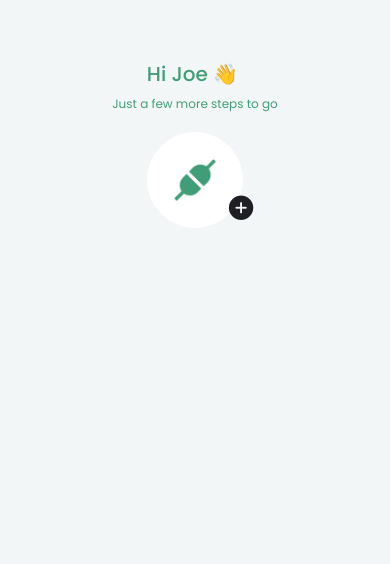
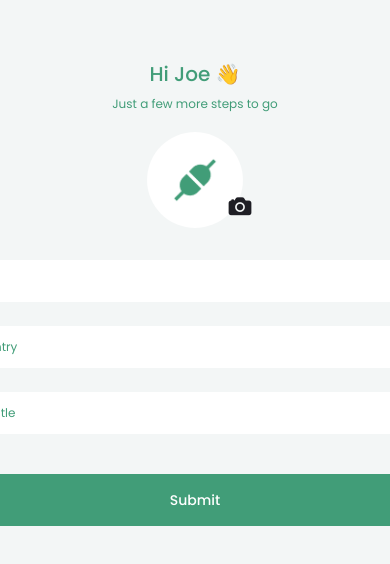
Before and after one commit to OluwasegunChinye/kejro, a React Native app: screen /register in a window 390 px wide. Shown: the top 564 px of the page. Built offline with nearby package versions, Linux system fonts and the light colour scheme.

Commit message:
registration screen done

```diff
--- a/src/components/AppInput.js
+++ b/src/components/AppInput.js
@@ -15,7 +15,7 @@ const AppInput = ({
 }) => {
     return (
         <TextInput
-            style={{width: width * 0.75}}
+            style={{width: width * 0.75, fontSize: 12, }}
             placeholderTextColor={COLORS.primary}
             className="rounded-md font-[poppins] py-3 bg-white pl-3"
             placeholder={placeholder}
--- a/src/screens/Register.js
+++ b/src/screens/Register.js
@@ -12,10 +12,16 @@ import * as Yup from 'yup';
 import * as ImagePicker from 'expo-image-picker';
 
 import { COLORS } from '../constants/theme';
-import { Icons } from '../components';
+import { AppBtn, AppInput, Icons } from '../components';
 import imgPlaceHolder from '../../assets/klogo.png';
 
 const { height, width } = Dimensions.get('screen');
+
+const SignupSchema = Yup.object().shape({
+    city: Yup.string().required('required'),
+    country: Yup.string().required('required'),
+    role: Yup.string().required('required'),
+});
 
 const Register = ({ route, navigation }) => {
     // const user = route.params.userName;
@@ -39,16 +45,13 @@ const Register = ({ route, navigation }) => {
     };
 
     return (
-        <ScrollView
-            className="flex-1"
-            style={{ backgroundColor: COLORS.secondary }}
-        >
+        <View className="flex-1" style={{ backgroundColor: COLORS.secondary }}>
             <View className="items-center" style={{ marginTop: height * 0.1 }}>
                 <Text
                     className="font-[poppins-m] text-xl"
                     style={{ color: COLORS.primary }}
                 >
-                    Hi Joe 👋{' '}
+                    Hi Joe 👋
                 </Text>
                 <Text
                     className="font-[poppins] mt-2 text-xs"
@@ -67,14 +70,90 @@ const Register = ({ route, navigation }) => {
                         onPress={pickImage}
                     >
                         <Icons
-                            name="add-circle"
-                            size={30}
+                            name="camera"
+                            size={26}
                             color={COLORS.tertiary}
                         />
                     </TouchableOpacity>
                 </View>
             </View>
+
+            <Formik
+                initialValues={{
+                    city: '',
+                    country: '',
+                    role: '',
+                }}
+                validationSchema={SignupSchema}
+                onSubmit={(values) => {}}
+            >
+                {({
+                    values,
+                    errors,
+                    touched,
+                    handleChange,
+                    setFieldTouched,
+                    handleSubmit,
+                }) => (
+                    <ScrollView>
+                        <View className="items-center mt-8">
+                            <View className="">
+                                <AppInput
+                                    placeholder="enter your city"
+                                    // autoComplete="off"
+                                    autoCapitalize="words"
+                                    value={values.city}
+                                    onChangeText={handleChange('city')}
+                                    onBlur={() => setFieldTouched('city')}
+                                />
+                                {touched.city && errors.city && (
+                                    <Text className="font-[poppins] text-xs text-red-500 pl-1 ">
+                                        {errors.city}
+                                    </Text>
+                                )}
+                            </View>
+                            <View className="mt-6">
+                                <AppInput
+                                    placeholder="enter your country"
+                                    // autoComplete="off"
+                                    autoCapitalize="words"
+                                    value={values.country}
+                                    onChangeText={handleChange('country')}
+                                    onBlur={() => setFieldTouched('country')}
+                                />
+                                {touched.country && errors.country && (
+                                    <Text className="font-[poppins] text-xs text-red-500 pl-1 ">
+                                        {errors.country}
+                                    </Text>
+                                )}
+                            </View>
+                            <View className="mt-6">
+                                <AppInput
+                                    placeholder="enter your job title"
+                                    // autoComplete="off"
+                                    autoCapitalize="words"
+                                    value={values.role}
+                                    onChangeText={handleChange('role')}
+                                    onBlur={() => setFieldTouched('role')}
+                                />
+                                {touched.role && errors.role && (
+                                    <Text className="font-[poppins] text-xs text-red-500 pl-1 ">
+                                        {errors.role}
+                                    </Text>
+                                )}
+                            </View>
+
+                            <View className=" mt-10">
+                                <AppBtn
+                                    title="Submit"
+                                    backgroundColor={COLORS.primary}
+                                />
+                            </View>
+                        </View>
                     </ScrollView>
+                )}
+            </Formik>
+        </View>
     );
 };
 
--- a/src/screens/SignUp.js
+++ b/src/screens/SignUp.js
@@ -98,7 +98,7 @@ const SignUp = ({ navigation }) => {
                                     onBlur={() => setFieldTouched('firstName')}
                                 />
                                 {touched.firstName && errors.firstName && (
-                                    <Text className="font-[poppins] text-xs text-red-500">
+                                    <Text className="font-[poppins] text-xs text-red-500 pl-1">
                                         {errors.firstName}
                                     </Text>
                                 )}
@@ -114,7 +114,7 @@ const SignUp = ({ navigation }) => {
                                     onBlur={() => setFieldTouched('lastName')}
                                 />
                                 {touched.lastName && errors.lastName && (
-                                    <Text className="font-[poppins] text-xs text-red-500">
+                                    <Text className="font-[poppins] text-xs text-red-500 pl-1">
                                         {errors.lastName}
                                     </Text>
                                 )}
@@ -131,7 +131,7 @@ const SignUp = ({ navigation }) => {
                                     onBlur={() => setFieldTouched('email')}
                                 />
                                 {touched.email && errors.email && (
-                                    <Text className="font-[poppins] text-xs text-red-500">
+                                    <Text className="font-[poppins] text-xs text-red-500 pl-1">
                                         {errors.email}
                                     </Text>
                                 )}
@@ -146,7 +146,7 @@ const SignUp = ({ navigation }) => {
                                     onChangeText={handleChange('password')}
                                 />
                                 {touched.password && errors.password && (
-                                    <Text className="font-[poppins] text-xs text-red-500 ">
+                                    <Text className="font-[poppins] text-xs text-red-500 pl-1 ">
                                         {errors.password}
                                     </Text>
                                 )}
@@ -166,7 +166,7 @@ const SignUp = ({ navigation }) => {
                                 />
                                 {touched.confirmPassword &&
                                     errors.confirmPassword && (
-                                        <Text className="font-[poppins] text-xs text-red-500">
+                                        <Text className="font-[poppins] text-xs text-red-500 pl-1">
                                             {errors.confirmPassword}
                                         </Text>
                                     )}
```
Lines whose indentation alone changed are shown as unchanged.
